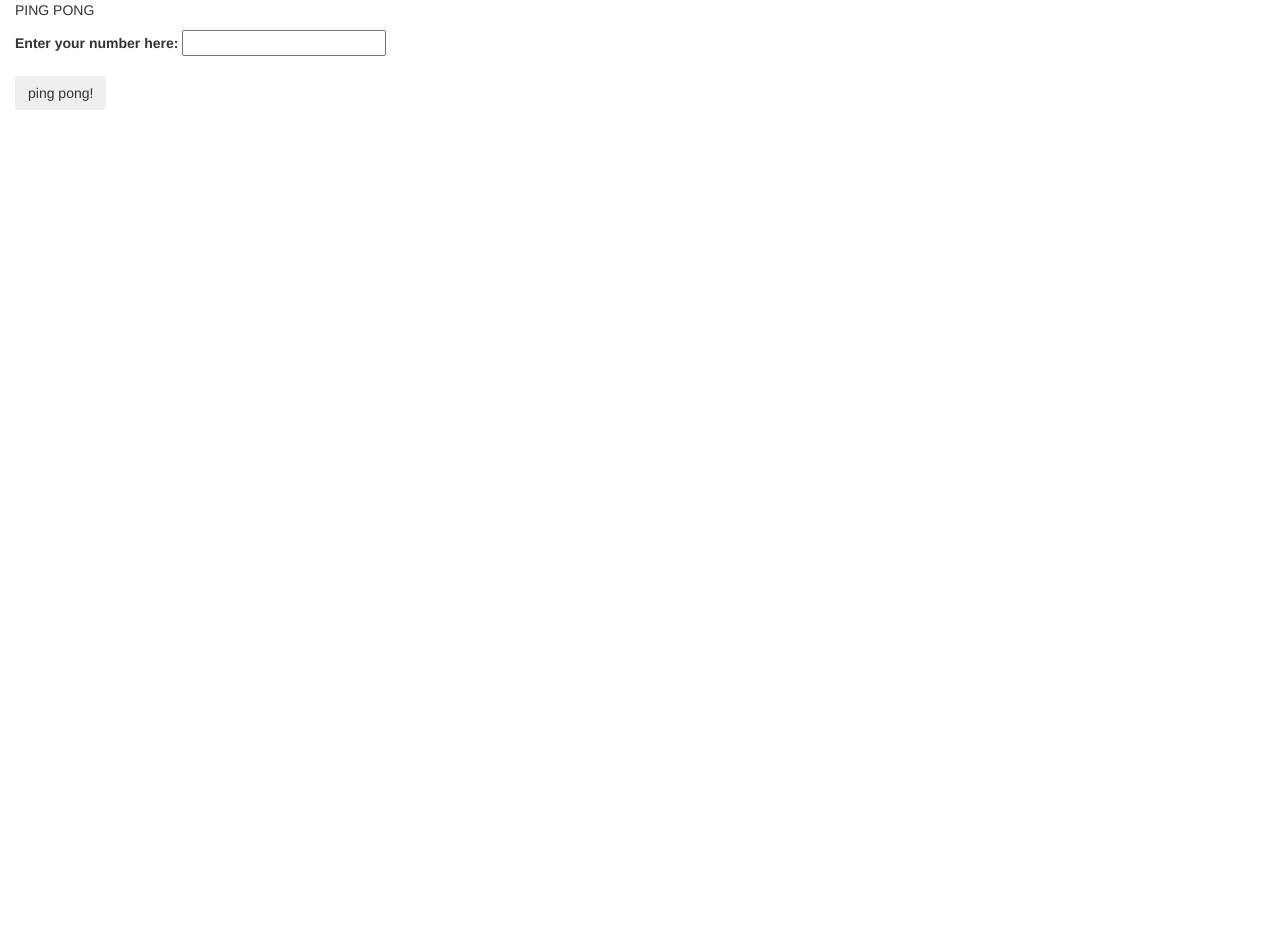
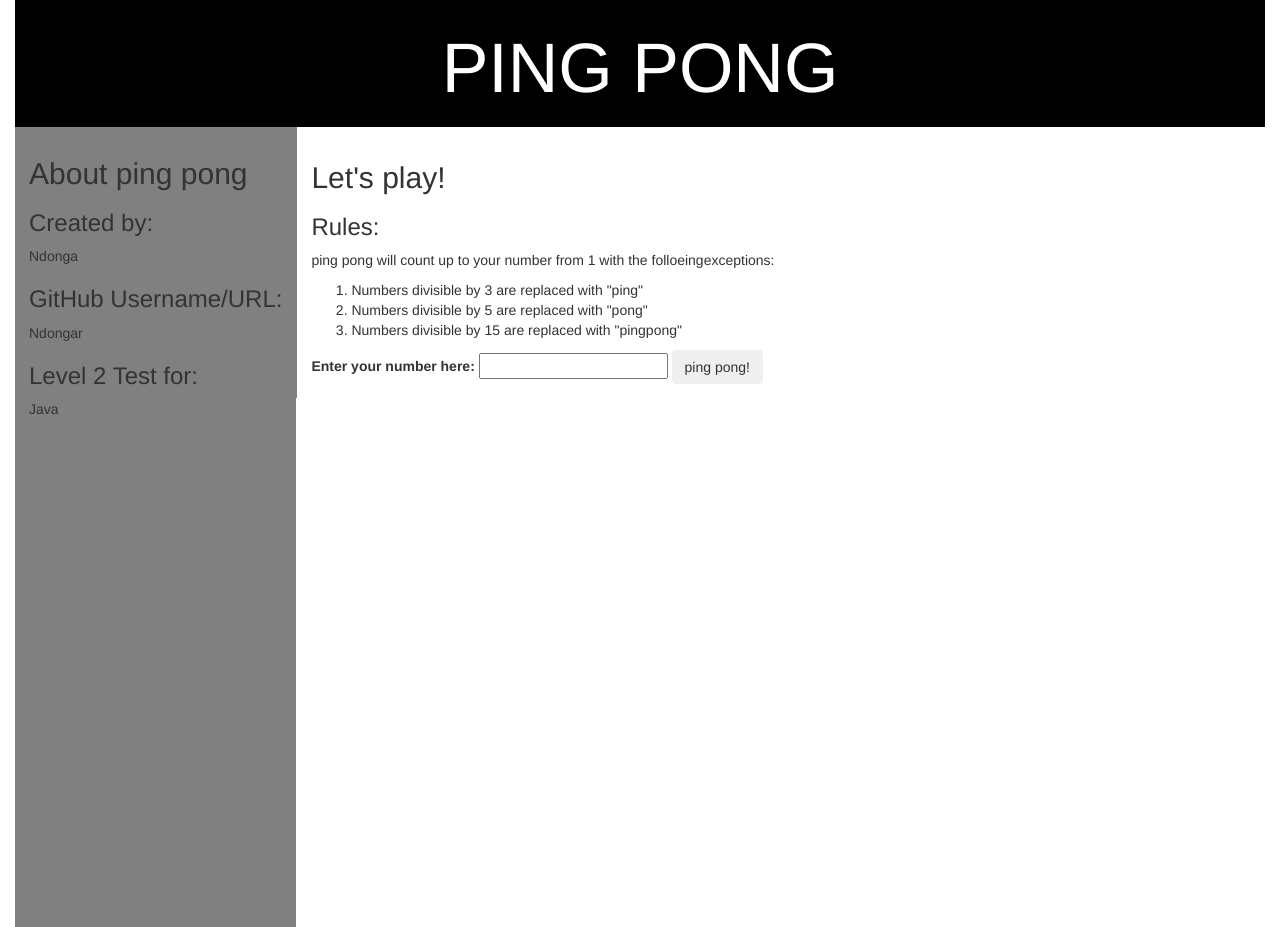
Before and after one commit to Ndongar/ping-pong, a plain HTML site: page index.html in a window 1280 px wide. Before the commit the page ends 800 px from the top, so only its background shows below. Drawn offline with Linux system fonts and the light colour scheme.

Commit message:
modified and updated styles.css

```diff
--- a/css/styles.css
+++ b/css/styles.css
@@ -0,0 +1,27 @@
+div.container {
+    width: 100%;
+}
+.header{
+  background-color: black; color: white;
+  padding: 10px;
+  text-align: center;
+  font-size: 30px;
+}
+.header h1{
+  font-size: 70px;
+}
+.about{
+  background-color: grey;
+  float: left;
+  margin: 0;
+  padding: 1em;
+  height: 100vh;
+  padding-top: 10px;
+
+}
+.play{
+  margin-left: 170px;
+border-left: 1px solid gray;
+padding: 1em;
+overflow: hidden;
+}
--- a/index.html
+++ b/index.html
@@ -11,20 +11,37 @@
     <title>Ping-pong</title>
 </head>
 <body>
-  <div class="container-fluid">
-    <header class="page header">
-      <span class="main haeding"><p>PING PONG</p></span>
+  <div class="container">
+    <header class="header">
+      <h1>PING PONG</h1>
     </header>
+    <div class="about">
+      <h2>About ping pong</h2>
+      <h3>Created by:</h3>
+      <p>Ndonga</p>
+      <h3>GitHub Username/URL:</h3>
+      <p>Ndongar</p>
+      <h3>Level 2 Test for:</h3>
+      <p>Java</p>
+    </div>
+    <div class="play">
+      <h2>Let's play!</h2>
+      <h3>Rules:</h3>
+      <p>ping pong will count up to your number from 1 with the folloeingexceptions:</p>
+      <ol>
+        <li>Numbers divisible by 3 are replaced with "ping"</li>
+        <li>Numbers divisible by 5 are replaced with "pong"</li>
+        <li>Numbers divisible by 15 are replaced with "pingpong"</li>
+      </ol>
+      <form id="ping">
+          <label for="ping pong">Enter your number here:</label>
+          <input id="number" type="text">
+          <button type="submit" class="btn">ping pong!</button>
+      </form>
 
-    <form id="ping">
-      <div class="form-group">
-        <label for="ping pong">Enter your number here:</
-label>
-        <input id="number" type="text">
-      </div>
+    </div>
 
-      <button type="submit" class="btn">ping pong!</button>
-    </form>
+    </div>
 
     <div id="result">
 
```
